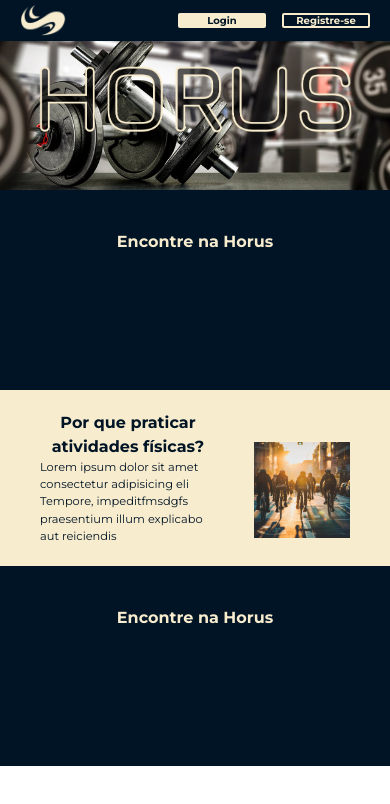
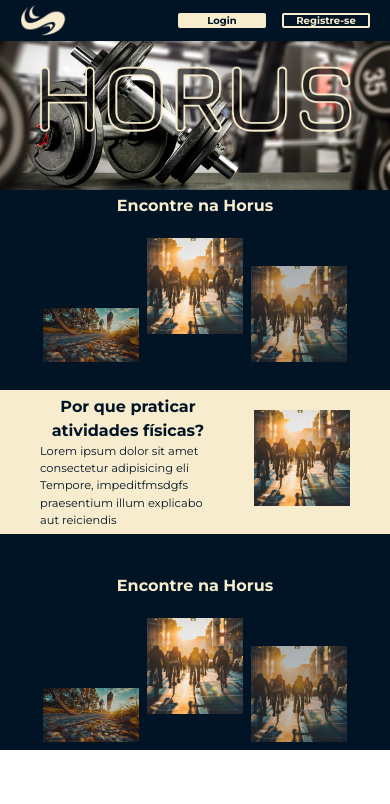
Before and after one commit to MuriloNoguez/Horus, a React (Vite) app: page / in a window 390 px wide. Shown: the top 804 px of the page. Built offline with nearby package versions, Linux system fonts and the light colour scheme.

Commit message:
responsividade pronta

```diff
--- a/src/home/componenteshome/Carrossel.jsx
+++ b/src/home/componenteshome/Carrossel.jsx
@@ -40,7 +40,7 @@
   };
 
   return (
-    <div className="flex justify-center items-end space-x-2 h-44 ">
+    <div className="flex justify-center items-end space-x-2 h-36">
       {adjacentIndexes.map((index, idx) => (
         <img
           key={index}
--- a/src/home/componenteshome/MainHome.jsx
+++ b/src/home/componenteshome/MainHome.jsx
@@ -3,9 +3,14 @@
 export function MainHome() {
     return (
         <main className="m-0">
-            <section className="w-[100%] md:h-[43.75rem] h-[12.5rem] bg-c-Azul text-c-creme flex flex-col items-center">
-                <h2 className="md:text-[3.75rem] text-[1rem] font-bold text-center p-10">Encontre na Horus</h2>
-                <div className="md:mt-72 md:block hidden">
+            <section className="w-[100%] md:h-[40.75rem] h-[12.5rem] bg-c-Azul text-c-creme flex flex-col items-center">
+                <h2 className="md:text-[3.75rem] text-[1rem] font-bold text-center pt-1">Encontre na Horus</h2>
+
+                <div className=" md:mt-72 md:hidden">
+                    <Carousel visibleImagesCount={3}/>
+                </div>
+
+                <div className="md:mt-80 md:block hidden">
                     <Carousel visibleImagesCount={5}/>
                 </div>
 
@@ -27,10 +32,15 @@
                 </div>
 
             </section>
-            <section className="w-[100%] md:h-[43.75rem] h-[12.5rem] bg-c-Azul text-c-creme flex flex-col items-center">
-                <h2 className="md:text-[3.75rem] text-[1rem] font-bold text-center p-10">Encontre na Horus</h2>
-                <div className="md:mt-72 md:block hidden">
+            <section className="w-[100%]  md:h-[43.75rem] h-[13.5rem] bg-c-Azul text-c-creme flex flex-col items-center">
+                <h2 className="md:text-[3.75rem] text-[1rem] font-bold text-center pt-10">Encontre na Horus</h2>
+
+                <div className="md:mt-80 md:block hidden">
                     <Carousel visibleImagesCount={5}/>
+                </div>
+
+                <div className=" md:hidden">
+                    <Carousel visibleImagesCount={3}/>
                 </div>
 
             </section>
```
